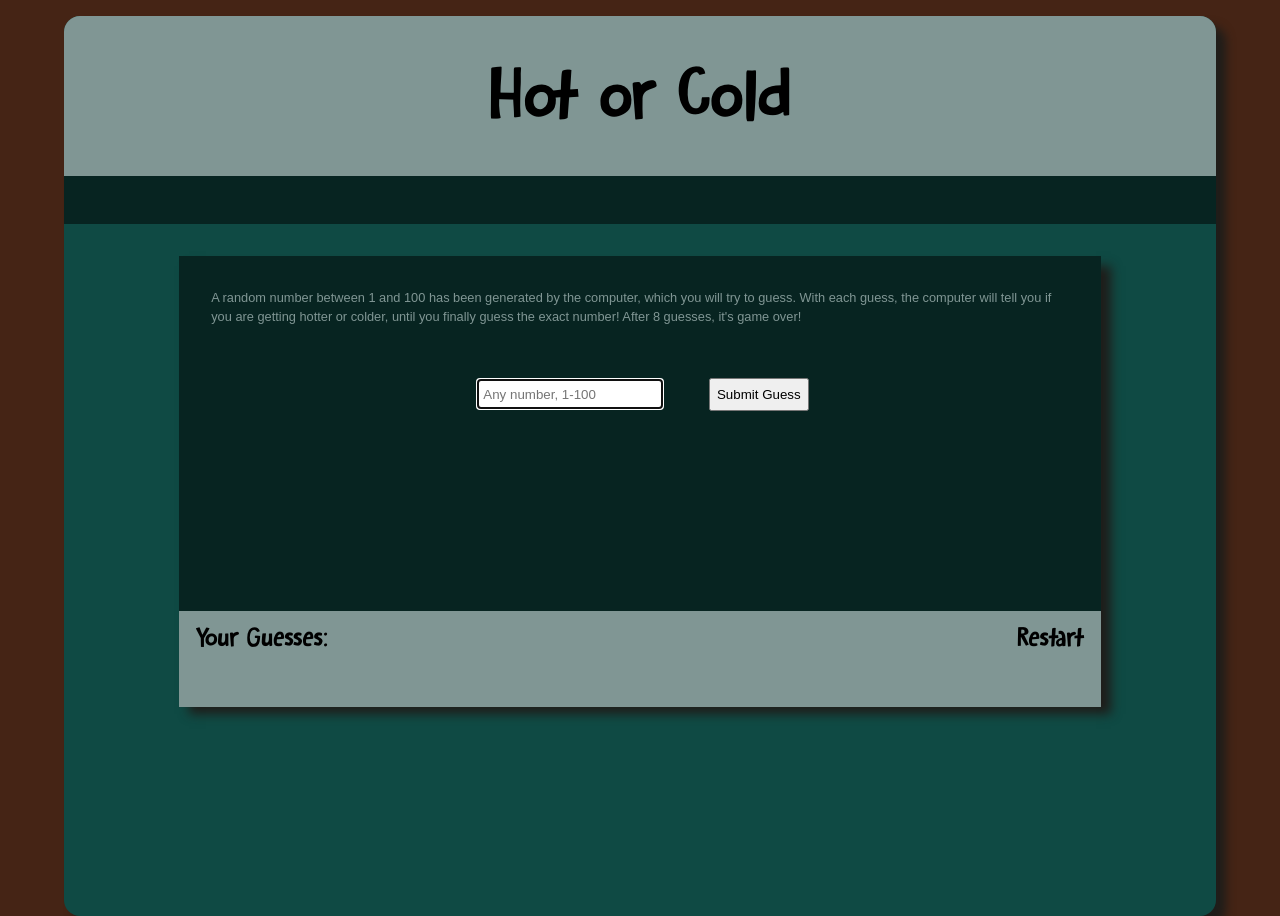
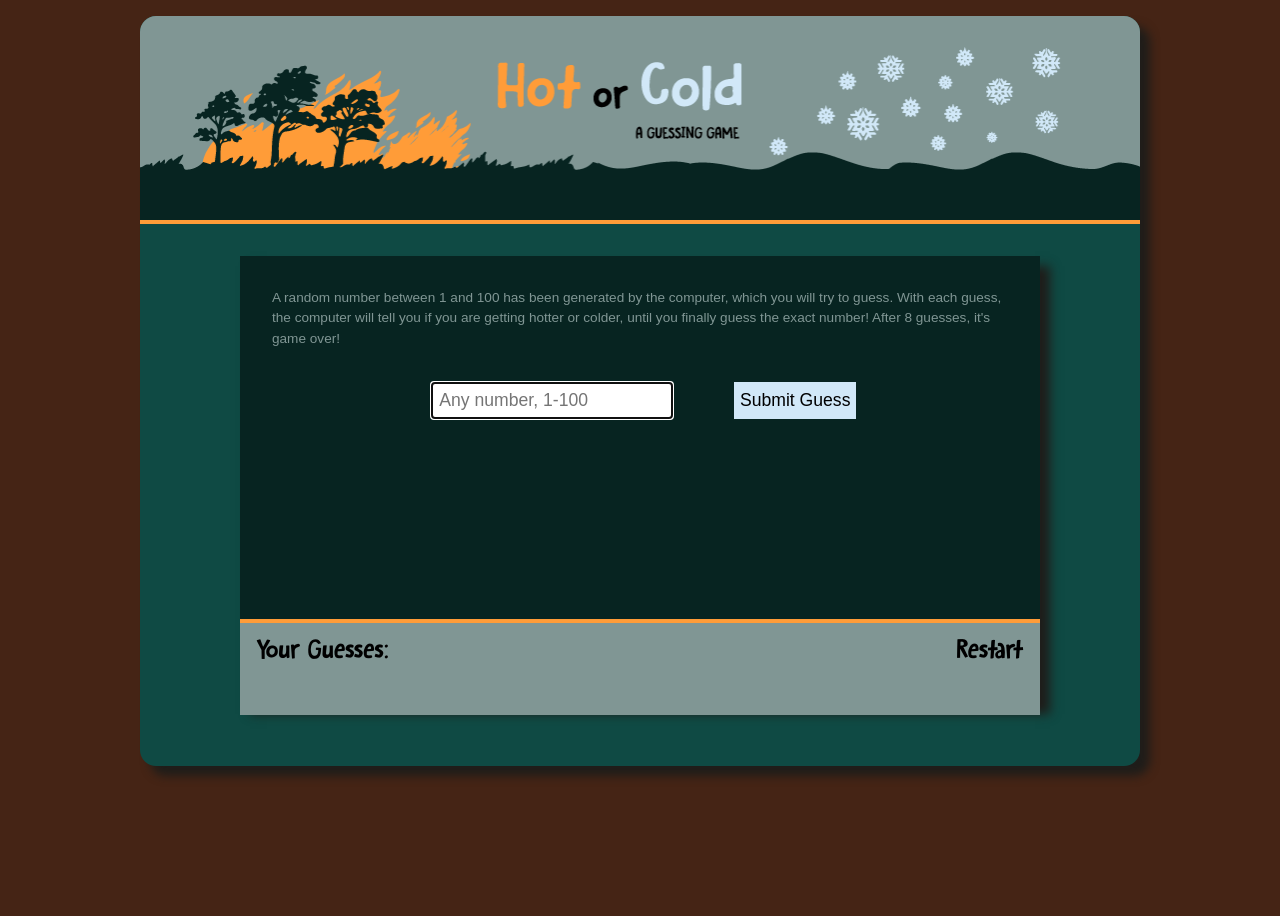
Before and after one commit to toddchannick/hotorcold, a plain HTML site: page index.html in a window 1280 px wide. After the commit the page ends 800 px from the top, so only its background shows below. Drawn offline with nearby package versions, Linux system fonts and the light colour scheme.

Commit message:
made some style changes

```diff
--- a/css/style.css
+++ b/css/style.css
@@ -85,9 +85,10 @@ body {
 	background-color:#0F4A44;
 	position:relative;
 	top:1em;
-	height:900px;
+	height:750px;
 	width:90%;
-	min-width:600px;
+	min-width:864px;
+	max-width:1000px;
 	margin-left:auto;
 	margin-right:auto;
 	margin-bottom:1em;
@@ -98,11 +99,20 @@ body {
 #top-nav-wrap {
 	border-top-left-radius:1em;
 	border-top-right-radius:1em;
-	background-color:#809694;
 	width:100%;
+	min-width:864px;
+	max-width:1000px;
 	position:relative;
-	height:10em;
+	height:11em;
 	line-height:10.5em;
+	overflow:hidden;
+}
+
+
+#topimage {
+	max-width: 100%;
+    height: auto;
+    width: auto\9;
 }
 
 #top-nav {
@@ -120,9 +130,10 @@ nav p {
 #main-nav-wrap {
 	background-color:#072421;
 	width:100%;
-	height:3em;
-	line-height:3em;
+	height:2em;
+	line-height:2em;
 	position:relative;
+	border-bottom: .3em solid #FF9C38;
 }
 
 #main-nav {
@@ -179,7 +190,7 @@ li.selected {
 	width:100%;
 	height:2em;
 	color:#809694;
-	font-size:.8em;
+	font-size:.85em;
 	line-height:150%;
 }
 
@@ -197,14 +208,32 @@ input {
 	margin-top:.2em;
     border: none;
     border-radius: 0px;
-    font-size: 10pt;
-    height: 2.1em;
-    padding-left:.4em;
+    font-size:1.1em;
+    padding:.4em;
 }
 
 .guess-submit {
+	-moz-transition: all .3s ease-in;
+    -o-transition: all .3s ease-in;
+    -webkit-transition: all .3s ease-in;
+    transition: all .3s ease-in;
+	background-color:#D1E8F8;
+	border:none;
+	outline:none;
+	cursor:pointer;
+	font-size:1.1em;
 	margin-left:3.5em;
-	height:2.5em;
+	height:2.1em;
+}
+
+.guess-submit:hover{
+	color:#D1E8F8;
+	border:none;
+	outline:none;
+	background-color:#FF9C38;
+	font-size:1.1em;
+	margin-left:3.5em;
+	height:2.1em;
 }
 
 #guess-status {
@@ -241,6 +270,10 @@ input {
 }
 
 .new-game {
+	-moz-transition: all .3s ease-in;
+    -o-transition: all .3s ease-in;
+    -webkit-transition: all .3s ease-in;
+    transition: all .3s ease-in;
 	float:right;
 	margin-top:-1em;
 }
@@ -279,6 +312,7 @@ input {
 
 
 #your-guesses {
+	border-top: .3em solid #FF9C38;
 	color:black;
 	position:relative;
 	padding:1em;
--- a/index.html
+++ b/index.html
@@ -10,9 +10,7 @@
 <body>
 	<div class = "main-content">
 		<div id="top-nav-wrap">
-			<nav id="top-nav">
-				<p>Hot or Cold</p>
-			</nav>
+			<img id="topimage" src='images/hotorcold.png');>
 		</div>
 		<div id="main-nav-wrap">
 			<div id="main-nav">
```
Also changed, not shown: images/hotorcold.png (added).
